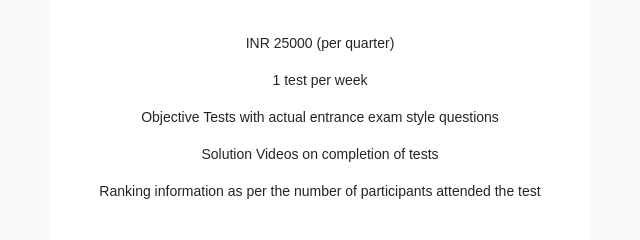
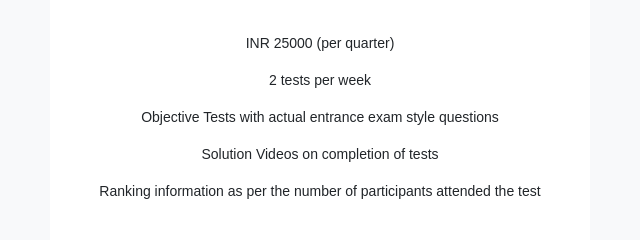
Before and after one commit to Yuvaraj-Premlal/tufquestions, a plain HTML site: page index.html in a window 1280 px wide. Shown: the part 4007-4247 px from the top of the page, 320-960 px from the left. Drawn offline with Linux system fonts and the light colour scheme; a web font is replaced by a local one.

```diff
--- a/index.html
+++ b/index.html
@@ -533,7 +533,7 @@
                         </div>
                         <div class="plan-features mt-5 mb-5">
                             <p>INR 25000 (per quarter)</p>
-                            <p>1 test per week</p>
+                            <p>2 tests per week</p>
                             <p>Objective Tests with actual entrance exam style questions</p>
                             <p>Solution Videos on completion of tests</p>
                             <p>Ranking information as per the number of participants attended the test</p>
```
